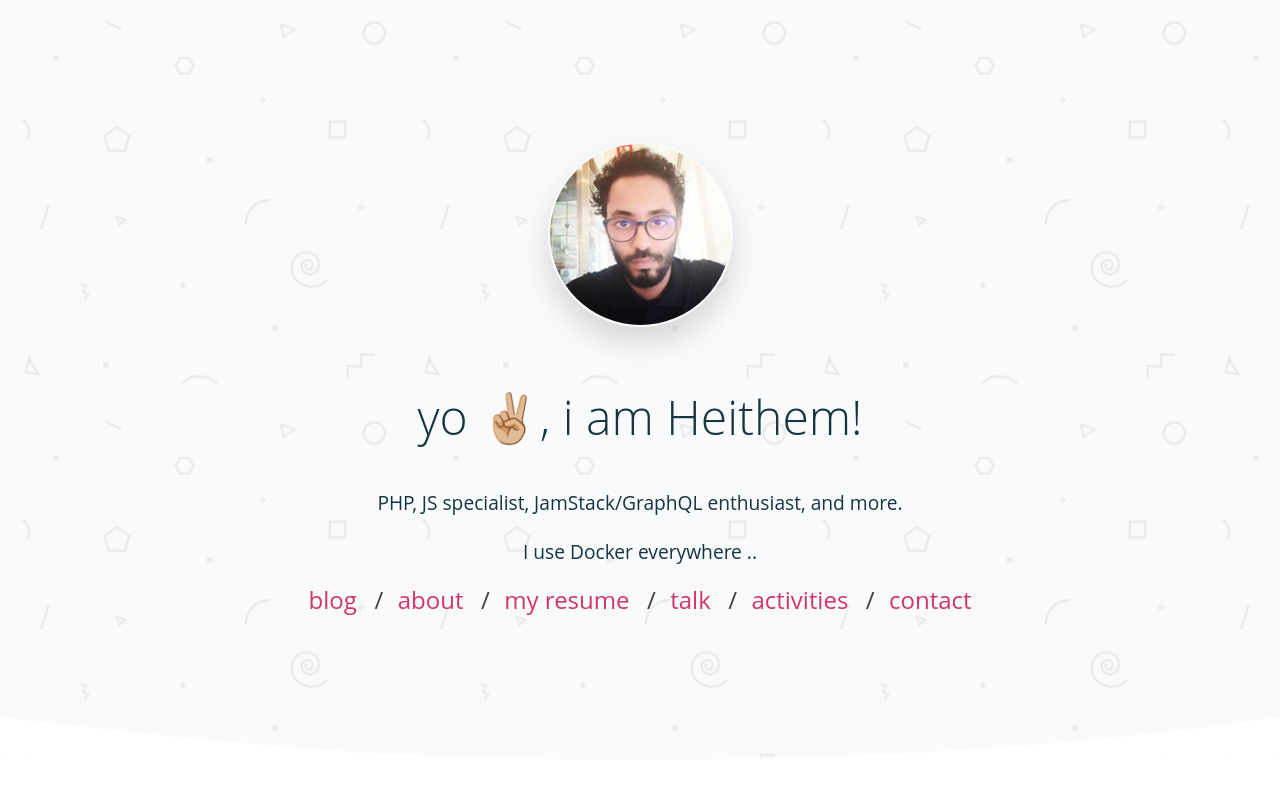
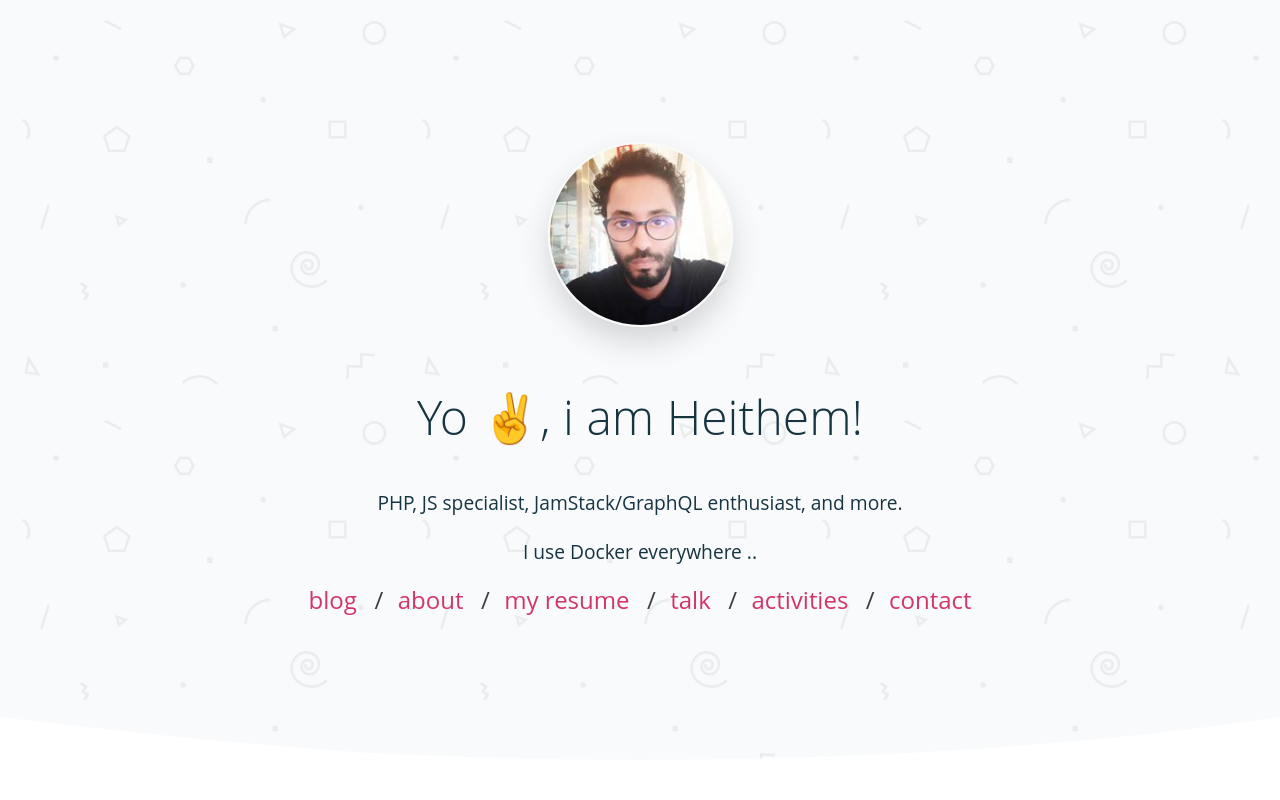
Before and after one commit to heithemmoumni/heithemmoumni.github.io, a website: page index.html in a window 1280 px wide. Shown: the top 800 px of the page. Drawn offline with Linux system fonts and the light colour scheme.

Commit message:
Update index.html

```diff
--- a/index.html
+++ b/index.html
@@ -70,7 +70,7 @@
             <figure>
               <img src="assets/img/me.jpeg" class="profil" />
             </figure>
-            <h1>yo ✌🏼, i am Heithem!</h1>
+            <h1>Yo ✌, i am Heithem!</h1>
             <p>
               PHP, JS specialist, JamStack/GraphQL enthusiast, and more.
             </p>
```
